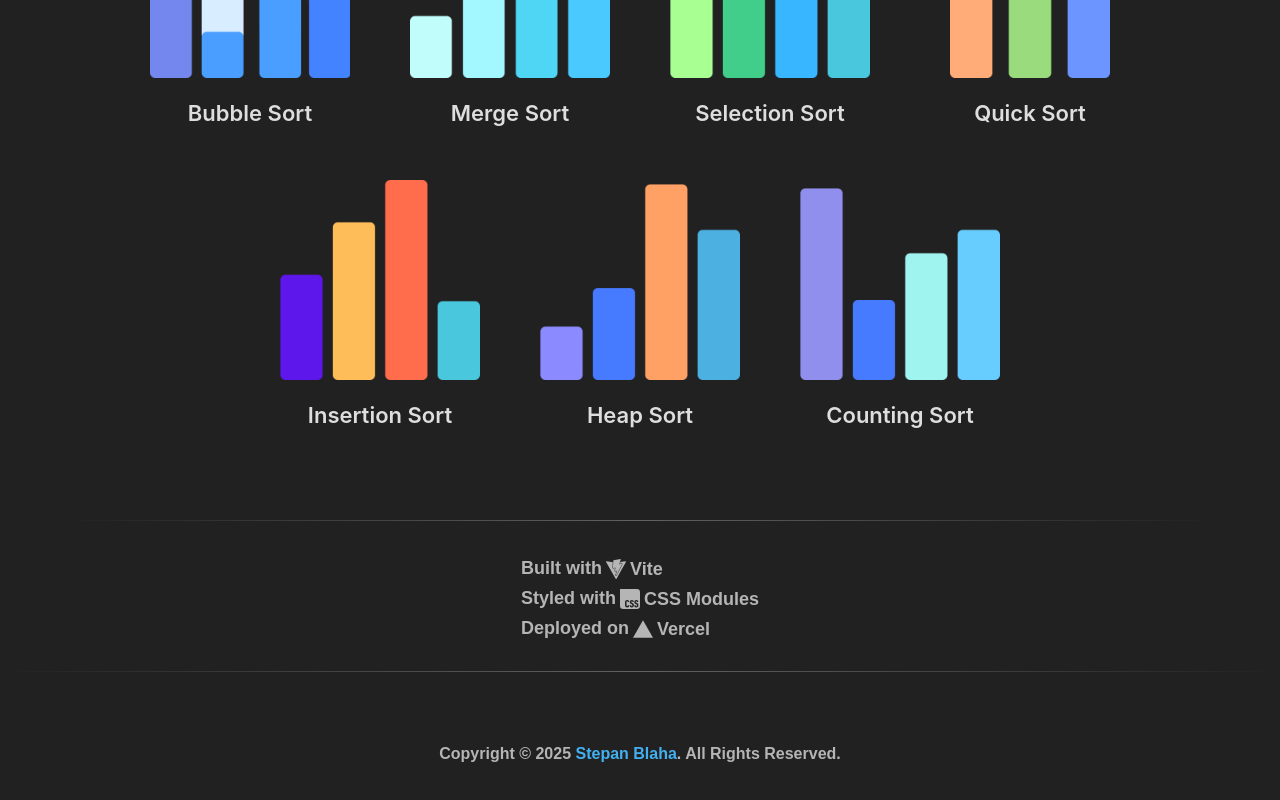
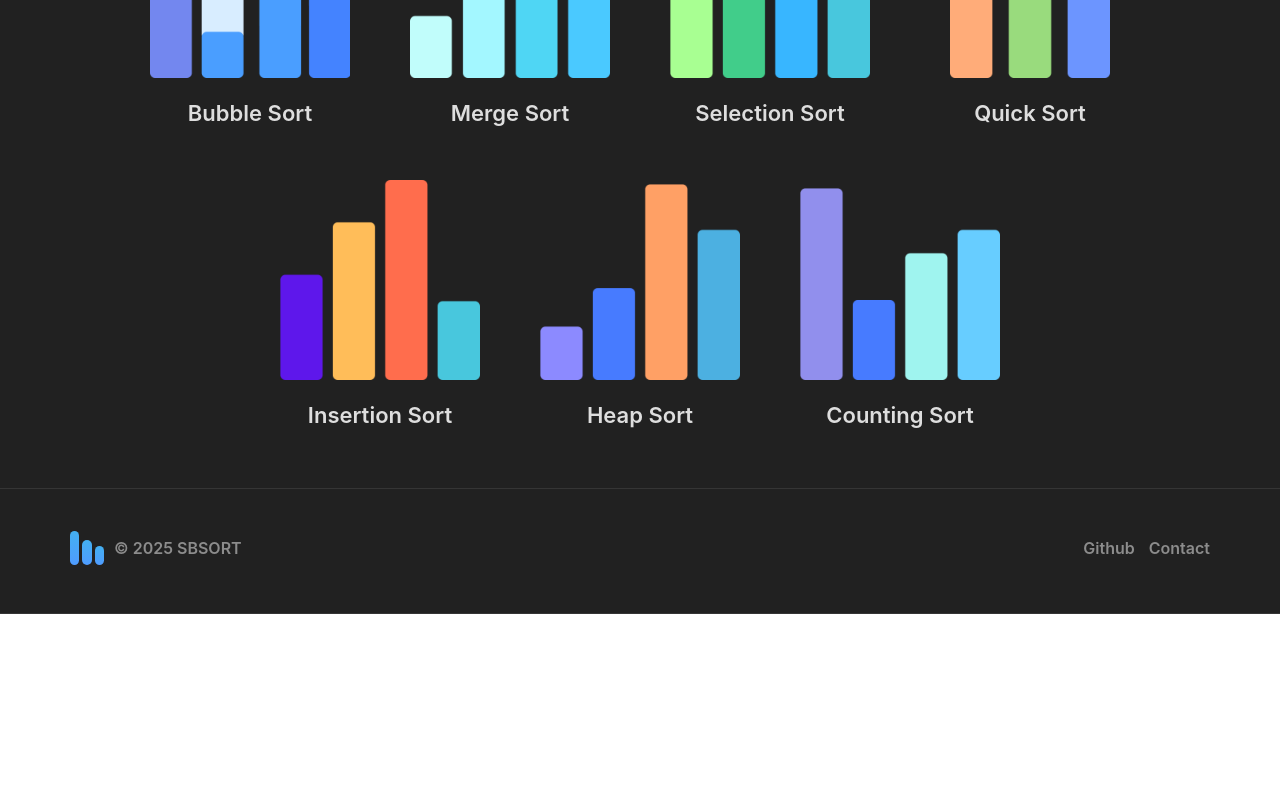
Before and after one commit to StepanBlaha/SbSort, a React (Vite) app: page / in a window 1280 px wide. Shown: the part 954-1754 px from the top of the page. After the commit the page ends 1568 px from the top, so only its background shows below. Built offline with nearby package versions, Linux system fonts and the light colour scheme.

Commit message:
fix: footer redesign

```diff
--- a/src/components/Footer/Footer.module.css
+++ b/src/components/Footer/Footer.module.css
@@ -1,14 +1,68 @@
 .Footer{
     width: 100%;
-    height: fit-content;
-    min-height: 100px;
+    font-weight: 600;
+    padding: 24px 0 48px;
+    color: var(--contrast-tertiary-color);
+    font-size: 16px;
+    border: 1px solid color-mix(in srgb, var(--contrast-color) 10%, transparent);
+}
+.FooterContainer{
+    width: 100%;
+    max-width: 1140px;
+    margin: 0 auto;
+    padding: 0 20px;
+    display: flex;
+    gap: 16px;
     align-items: center;
-    justify-content: center;
+    justify-content: space-between;
+    padding-top: 18px;
+
+}
+.Main{
     display: flex;
-    box-sizing: border-box;
-    flex-direction: column;
-    /*gap: 20px;*/
+    gap: 10px;
+    align-items: center;
 }
+.Links{
+    display: flex;
+    gap: 14px;
+}
+.Logo{
+    width: 34px;
+    height: 34px;
+    display: grid;
+    grid-template-columns: repeat(3, 1fr);
+    gap: 3px;
+}
+.LogoColumn {
+    border-radius: 6px;
+    background: linear-gradient(180deg, var(--accent-color), #4f9cff);
+}
+.LogoColumn:nth-child(1) {
+    height: 100%;
+}
+.LogoColumn:nth-child(2) {
+    height: 75%;
+    align-self: end;
+}
+.LogoColumn:nth-child(3) {
+    height: 55%;
+    align-self: end;
+}
+
+
+.Links a{
+    color: var(--contrast-tertiary-color) !important;
+    text-decoration: none;
+    cursor: pointer;
+    transition: 0.3s ease-out;
+}
+.Links a:hover{
+    color: var(--accent-secondary-color) !important;
+}
+
+
+
 .FooterSection p{
     font-size: 16px;
     line-height: 20px;
@@ -159,3 +213,171 @@
 .Item:hover svg{
     fill: var(--accent-color);
 }
+
+
+
+
+
+/*
+
+.Footer{
+    width: 100%;
+    height: fit-content;
+    min-height: 100px;
+    align-items: center;
+    justify-content: center;
+    display: flex;
+    box-sizing: border-box;
+    flex-direction: column;
+
+}
+.FooterSection p{
+    font-size: 16px;
+    line-height: 20px;
+    font-family: 'Roboto Flex', sans-serif;
+    font-weight: 600;
+    color: var(--contrast-secondary-color);
+    margin: 0;
+    text-align: center;
+}
+.Footer a{
+    cursor: pointer;
+    transition: 0.3s ease-out;
+    color: var(--accent-color);
+}
+.FooterSection a{
+    text-decoration: none;
+    cursor: pointer;
+    transition: 0.3s ease-out;
+    color: var(--accent-color);
+}
+.FooterSection a:hover{
+
+    color: var(--accent-tertiary-color);
+}
+.FooterSection{
+    width: 100%;
+    height: fit-content;
+    min-height: 100px;
+    align-items: center;
+    justify-content: center;
+    display: flex;
+    box-sizing: border-box;
+    flex-direction: column;
+    gap: 6px;
+}
+.TopFooterSection{
+    width: 90%;
+    height: fit-content;
+    min-height: 100px;
+    align-items: center;
+
+    display: flex;
+    box-sizing: border-box;
+    justify-content: space-between;
+    gap: 6px;
+    flex-direction: column;
+}
+.LikeCounter{
+    width: fit-content;
+    height: fit-content;
+    box-sizing: border-box;
+    display: flex;
+    flex-direction: column;
+    align-items: center;
+    align-items: flex-start;
+    gap: 10px;
+}
+.Stack{
+    width: fit-content;
+    height: fit-content;
+    box-sizing: border-box;
+    display: flex;
+    flex-direction: column;
+    align-items: center;
+    align-items: flex-start;
+    gap: 10px;
+}
+.StackItem{
+    width: fit-content;
+    height: fit-content;
+    box-sizing: border-box;
+    display: flex;
+    gap: 4px;
+}
+.StackItem p{
+    font-size: 18px;
+    line-height: 19px;
+    font-family: 'Roboto Flex', sans-serif;
+    font-weight: 600;
+    color: var(--contrast-secondary-color);
+    margin: 0;
+    white-space: nowrap;
+}
+.StackItem a{
+    font-size: 18px;
+    line-height: 19px;
+    font-family: 'Roboto Flex', sans-serif;
+    font-weight: 600;
+    color: var(--contrast-secondary-color);
+    margin: 0;
+    white-space: nowrap;
+    text-decoration: none;
+
+    display: flex;
+    align-items: flex-end;
+    gap: 4px;
+}
+.StackItem svg{
+    min-height: 20px;
+    min-width: 20px;
+    max-height: 20px;
+    max-width: 20px;
+    fill: var(--contrast-secondary-color);
+}
+.Spotify{
+    width: fit-content;
+    height: fit-content;
+    box-sizing: border-box;
+    display: flex;
+    flex-direction: column;
+    align-items: center;
+}
+.SectionDivider{
+        width: 100%;
+    height: 1px;
+    background: linear-gradient(to right, transparent, hsl(240 5% 64.9% / .5), transparent);
+    margin: 2rem 0;
+}
+
+@media (max-width: 1200px) {
+    .TopFooterSection {
+        align-items: center;
+    }
+}
+@media (max-width: 900px) {
+    .TopFooterSection {
+        flex-direction: column;
+    }
+
+}
+
+
+.Item{
+    cursor: pointer;
+    transition: 0.3s ease-out;
+}
+.Item p{
+    transition: 0.3s ease-out;
+}
+.Item svg{
+    transition: 0.3s ease-out;
+}
+.Item:hover p{
+    color: var(--accent-color) ;
+}
+.Item:hover svg{
+    fill: var(--accent-color);
+}
+
+*/
--- a/src/components/Footer/Footer.tsx
+++ b/src/components/Footer/Footer.tsx
@@ -1,3 +1,37 @@
+import styles from "./Footer.module.css"
+
+import { useTranslation } from "react-i18next";
+const Footer = () => {
+    const {t} = useTranslation();
+    return(
+        <>
+            <footer className={styles.Footer}>
+                <div className={styles.FooterContainer}>
+                    <div className={styles.Main}>
+                        <span className={styles.Logo}>
+                            <span className={styles.LogoColumn}></span>
+                            <span className={styles.LogoColumn}></span>
+                            <span className={styles.LogoColumn}></span>
+                        </span>
+                        <span>© 2025 SBSORT</span>
+                    </div>
+                    <div className={styles.Links}>
+                        <a href="https://github.com/StepanBlaha/SbSort" target="_blank">Github</a>
+                        <a href="https://github.com/StepanBlaha" target="_blank">Contact</a>
+                    </div>
+                </div>
+
+            </footer>
+        </>
+    )
+}
+export default Footer
+
+
+
+/*
+
+
 import styles from "./Footer.module.css"
 
 import { useTranslation } from "react-i18next";
@@ -42,9 +76,7 @@ const Footer = () => {
                 <div className={styles.FooterSection}>
                     <p>Copyright © 2025 <a href="https://github.com/StepanBlaha" target="_blank">Stepan Blaha</a>. {t("footer.right")}</p>
                     {
-                        /*
-                        <p>{t("footer.message")}❤️</p>
-                        */
+
                     }
                 </div>
             </footer>
@@ -52,3 +84,5 @@ const Footer = () => {
     )
 }
 export default Footer
+
+*/
```
